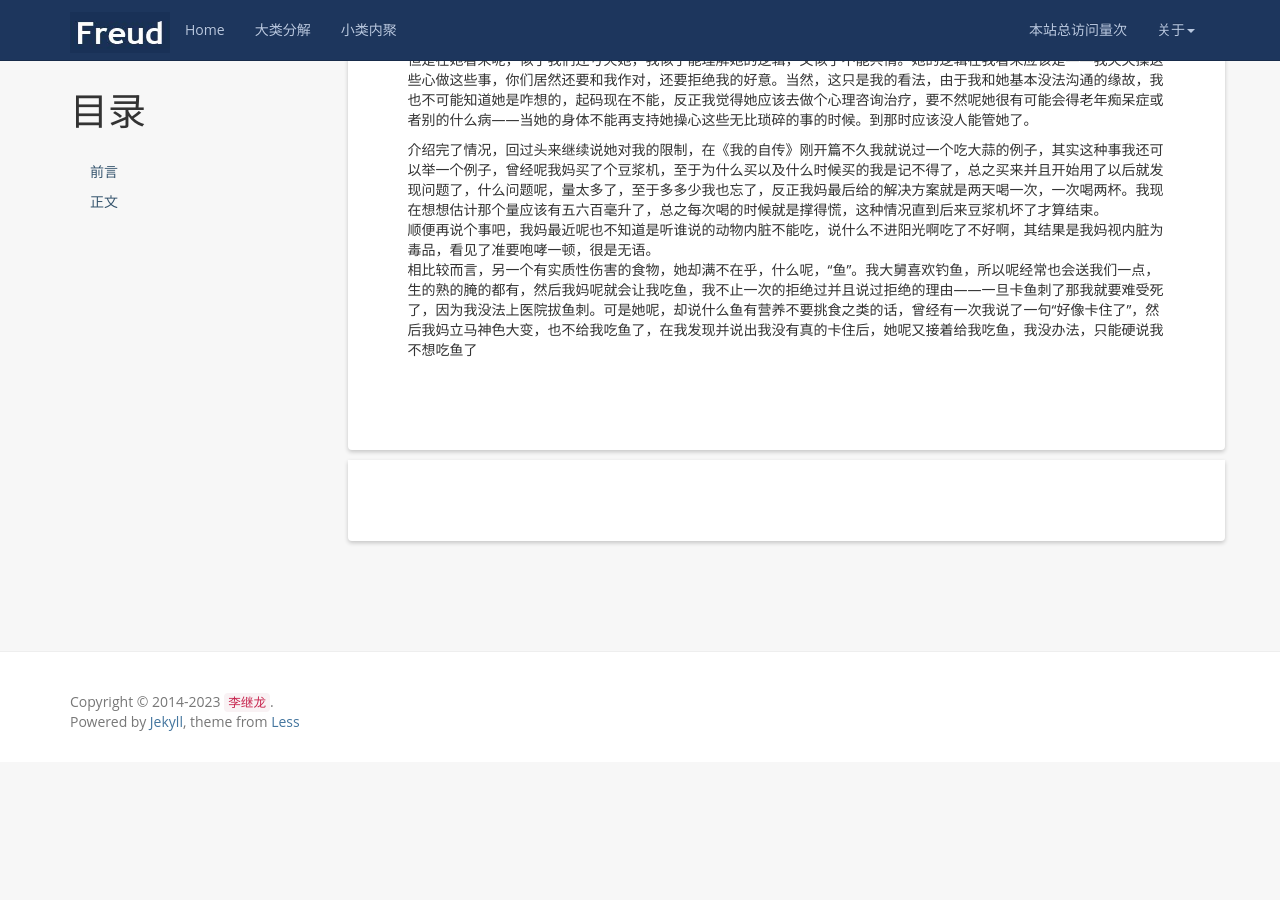
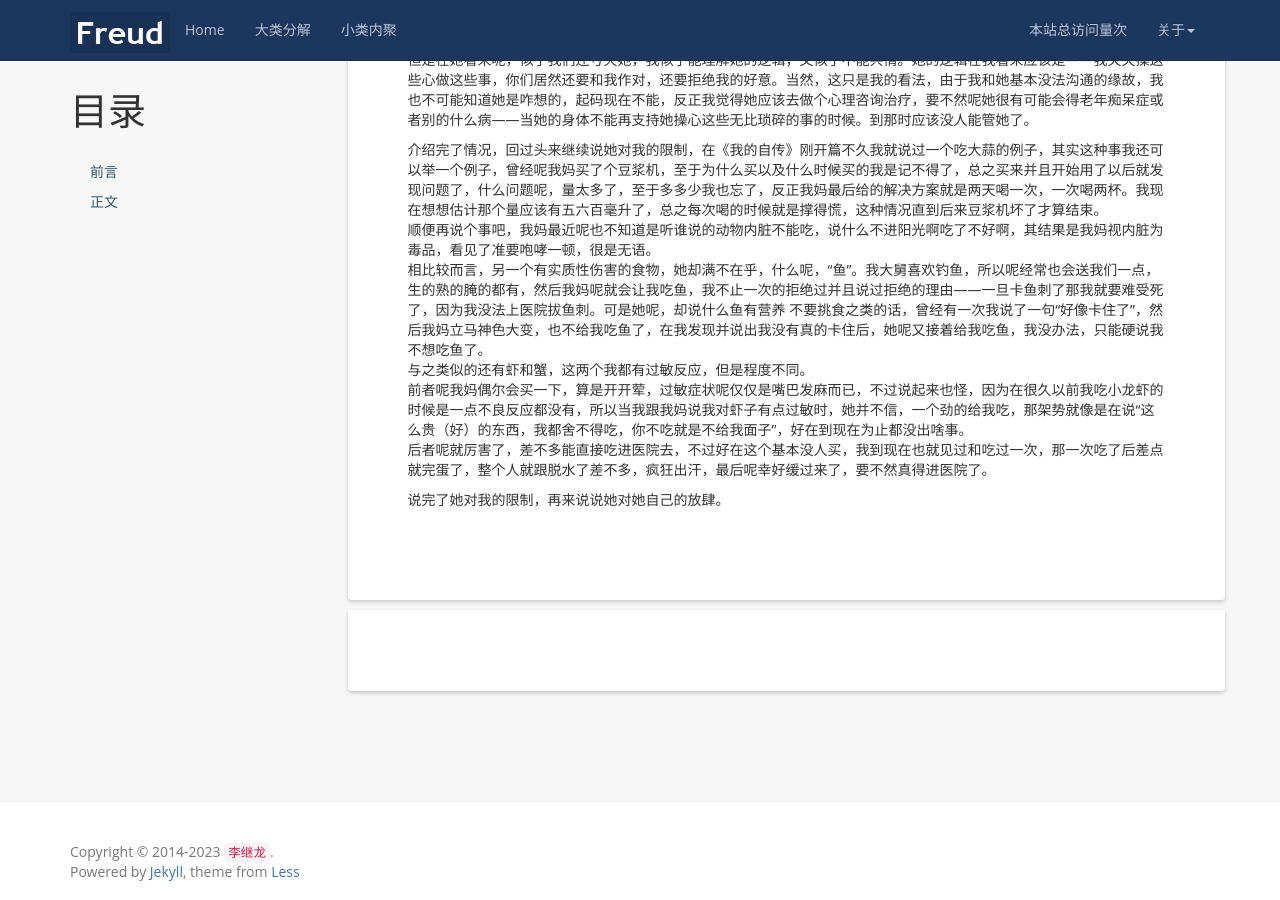
Before and after one commit to kljzndx/My-Blog, a Jekyll site: the page built from _posts/2022-11-23-细说家庭关系.md, in a window 1280 px wide and 900 px high, scrolled down 4006 px. Built offline with Jekyll 4.4.1, drawn with Linux system fonts in a browser that asks for light colours; nearby versions of some CDN libraries; comment, search, counter and statistics services are not loaded; before the commit the page ends 4768 px from its top, so only the background shows below that.

Commit message:
写作状态同步---吃的限制（完）

```diff
--- a/_posts/2022-11-23-细说家庭关系.md
+++ b/_posts/2022-11-23-细说家庭关系.md
@@ -98,4 +98,9 @@ ok，我妈的身体已经介绍完了，由于我爸的身体没这么奇葩，
 
 介绍完了情况，回过头来继续说她对我的限制，在《我的自传》刚开篇不久我就说过一个吃大蒜的例子，其实这种事我还可以举一个例子，曾经呢我妈买了个豆浆机，至于为什么买以及什么时候买的我是记不得了，总之买来并且开始用了以后就发现问题了，什么问题呢，量太多了，至于多多少我也忘了，反正我妈最后给的解决方案就是两天喝一次，一次喝两杯。我现在想想估计那个量应该有五六百毫升了，总之每次喝的时候就是撑得慌，这种情况直到后来豆浆机坏了才算结束。
 顺便再说个事吧，我妈最近呢也不知道是听谁说的动物内脏不能吃，说什么不进阳光啊吃了不好啊，其结果是我妈视内脏为毒品，看见了准要咆哮一顿，很是无语。
-相比较而言，另一个有实质性伤害的食物，她却满不在乎，什么呢，“鱼”。我大舅喜欢钓鱼，所以呢经常也会送我们一点，生的熟的腌的都有，然后我妈呢就会让我吃鱼，我不止一次的拒绝过并且说过拒绝的理由——一旦卡鱼刺了那我就要难受死了，因为我没法上医院拔鱼刺。可是她呢，却说什么鱼有营养不要挑食之类的话，曾经有一次我说了一句“好像卡住了”，然后我妈立马神色大变，也不给我吃鱼了，在我发现并说出我没有真的卡住后，她呢又接着给我吃鱼，我没办法，只能硬说我不想吃鱼了
+相比较而言，另一个有实质性伤害的食物，她却满不在乎，什么呢，“鱼”。我大舅喜欢钓鱼，所以呢经常也会送我们一点，生的熟的腌的都有，然后我妈呢就会让我吃鱼，我不止一次的拒绝过并且说过拒绝的理由——一旦卡鱼刺了那我就要难受死了，因为我没法上医院拔鱼刺。可是她呢，却说什么鱼有营养 不要挑食之类的话，曾经有一次我说了一句“好像卡住了”，然后我妈立马神色大变，也不给我吃鱼了，在我发现并说出我没有真的卡住后，她呢又接着给我吃鱼，我没办法，只能硬说我不想吃鱼了。
+与之类似的还有虾和蟹，这两个我都有过敏反应，但是程度不同。
+前者呢我妈偶尔会买一下，算是开开荤，过敏症状呢仅仅是嘴巴发麻而已，不过说起来也怪，因为在很久以前我吃小龙虾的时候是一点不良反应都没有，所以当我跟我妈说我对虾子有点过敏时，她并不信，一个劲的给我吃，那架势就像是在说“这么贵（好）的东西，我都舍不得吃，你不吃就是不给我面子”，好在到现在为止都没出啥事。
+后者呢就厉害了，差不多能直接吃进医院去，不过好在这个基本没人买，我到现在也就见过和吃过一次，那一次吃了后差点就完蛋了，整个人就跟脱水了差不多，疯狂出汗，最后呢幸好缓过来了，要不然真得进医院了。
+
+说完了她对我的限制，再来说说她对她自己的放肆。
```
